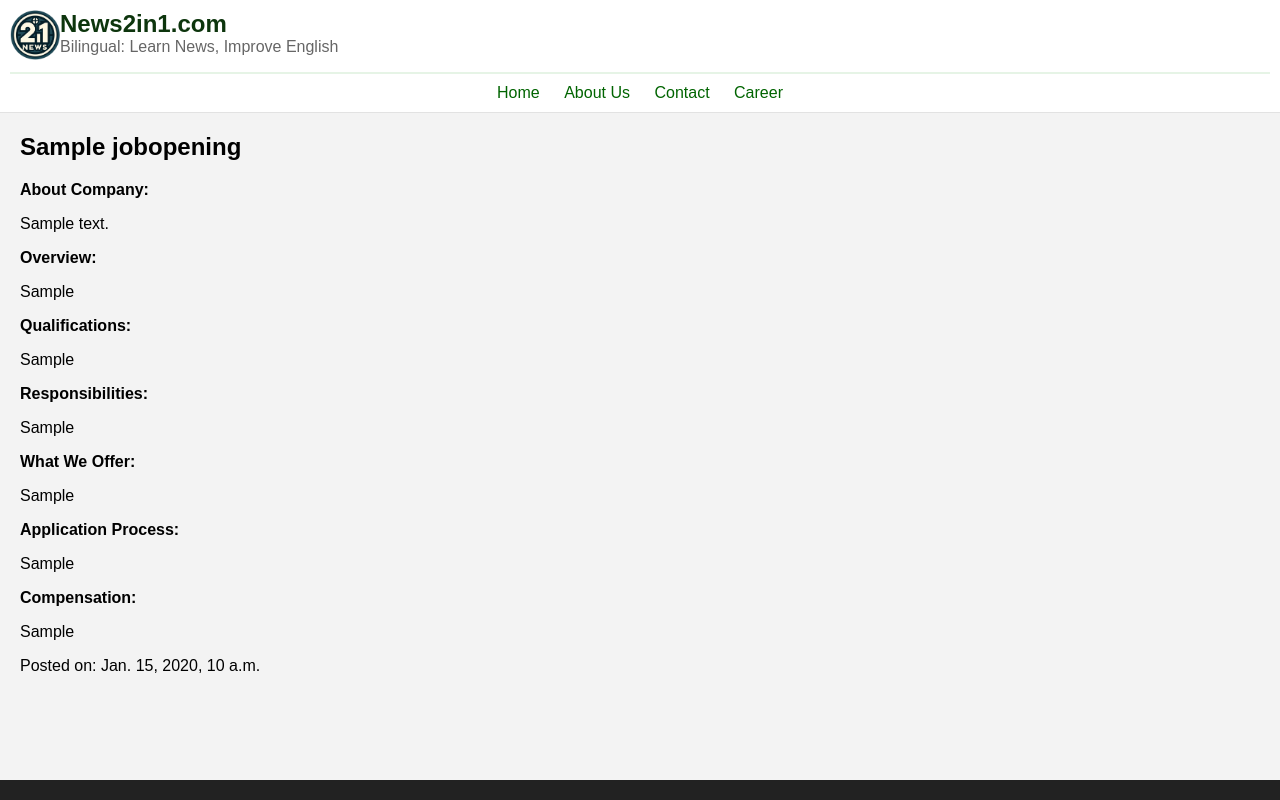
After one commit to ramkumar-as/news2in1, a Django app: a page that uses templates/base.html in a window 1280 px wide. The commit adds this page. Run offline with Django 5.2, Linux system fonts and the light colour scheme; tables that the repository leaves empty hold one stand-in row (values such as "Sample post").

Commit message:
job career

```diff
--- a/news/models.py
+++ b/news/models.py
@@ -29,6 +29,11 @@ VISIBILITY_CHOICES = [
     (PUBLIC, 'Public'),
     (DRAFT, 'Draft'),
 ]
+JOB_STATUS_CHOICES = [
+    ('OPEN', 'Open'),
+    ('CLOSED', 'Closed'),
+]
+
 def translate_content(content):
     api_key =settings.OPENAI_API_KEY
     client = OpenAI(api_key=api_key)
@@ -118,3 +123,29 @@ class LanguageArticleContent(models.Model):
 
     def __str__(self):
         return f"{self.text_translation}"
+
+class JobOpening(models.Model):
+
+    title = models.CharField(max_length=200)
+    location = models.CharField(max_length=100)
+    about_company = models.TextField()
+    position_overview = models.TextField()
+    key_responsibilities = models.TextField()
+    qualifications = models.TextField()
+    what_we_offer = models.TextField()
+    application_process = models.TextField()
+    compensation = models.CharField(max_length=200)
+    job_status = models.CharField(max_length=6, choices=JOB_STATUS_CHOICES, default='OPEN')
+    posted_date = models.DateTimeField(auto_now_add=True)
+    slug = models.SlugField(max_length=200, unique=True, blank=True)
+
+    def get_static_path(self):
+        return f"/career/{self.pk}/{self.slug}.html"
+
+    def save(self, *args, **kwargs):
+        if not self.slug:
+            self.slug = slugify(self.title)
+        super().save(*args, **kwargs)
+
+    def __str__(self):
+        return self.title
--- /dev/null
+++ b/news/templates/news/job_detail.html
@@ -0,0 +1,24 @@
+{% extends 'base.html' %}
+
+{% block content %}
+
+        <h2>{{ job.title }}</h2>
+        <p><strong>About Company:</strong></p>
+        <p>{{ job.about_company }}</p>
+        <p><strong>Overview:</strong></p>
+        <p>{{ job.position_overview }}</p>
+        <p><strong>Qualifications:</strong></p>
+        <p>{{ job.qualifications | linebreaksbr }}</p>
+        <p><strong>Responsibilities:</strong></p>
+        <p>{{ job.key_responsibilities | linebreaksbr }}</p>
+        <p><strong>What We Offer:</strong> </p>
+        <p>{{ job.what_we_offer | linebreaksbr}}</p>
+        <p><strong>Application Process:</strong></p>
+        <p>{{ job.application_process | linebreaksbr }}</p>
+        <p><strong>Compensation:</strong> </p>
+        <p>{{ job.compensation }}</p>
+
+        <p>Posted on: {{ job.posted_date }}</p>
+
+
+{% endblock %}
--- a/news/urls.py
+++ b/news/urls.py
@@ -1,12 +1,16 @@
 # Inside your app's urls.py file
 
 from django.urls import path
-from .views import about_us, article_detail, contact, home
+from .views import about_us, article_detail, contact
 from news import views
+
 
 urlpatterns = [
     path('about-us/', about_us, name='about_us'),
     path('contact/', contact, name='contact'),
+    path('career/', views.career_home, name='career_home'),
+    path('career/<int:jobid>/<slug:slug>.html', views.job_detail, name='job_detail'),
+
     path('', views.home, name='home'),
     path('<str:language>/', views.home, name='home_by_language'),  # Add this line
     # add path for language and visibility
--- a/news/views.py
+++ b/news/views.py
@@ -1,9 +1,6 @@
 # Inside your app's views.py file
-from django.http import Http404
-from django.shortcuts import render, get_object_or_404
-from .models import Article, LanguageArticle, LanguageArticleContent, ArticleContent
-from django.shortcuts import render, get_object_or_404
-from news.models import Article
+from django.shortcuts import redirect, render, get_object_or_404
+from .models import Article, JobOpening, LanguageArticle, LanguageArticleContent, ArticleContent
 
 def about_us(request):
     return render(request, 'news/about_us.html')
@@ -11,6 +8,15 @@ def about_us(request):
 def contact(request):
     return render(request, 'news/contact.html')
 
+def career_home(request):
+    job_openings = JobOpening.objects.filter(job_status='OPEN')
+    return render(request, 'news/career_home.html', {'job_openings': job_openings})
+
+def job_detail(request, jobid, slug):
+    if not slug:
+        return redirect('career_home')
+    job = get_object_or_404(JobOpening,id=jobid, slug=slug)
+    return render(request, 'news/job_detail.html', {'job': job})
 
 def home(request, language=None, visibility='public'):
     if language:
--- a/news2in1/settings.py
+++ b/news2in1/settings.py
@@ -25,7 +25,7 @@ BASE_DIR = Path(__file__).resolve().parent.parent
 SECRET_KEY = 'django-insecure-fkpzjl15f)&(@4=8##9if5)h1v7f0de7n%&=okbk)kq!qiw$@d'
 
 # SECURITY WARNING: don't run with debug turned on in production!
-DEBUG = False
+DEBUG = True
 
 ALLOWED_HOSTS = ['www.news2in1.com','127.0.0.1']
 
--- a/templates/base.html
+++ b/templates/base.html
@@ -38,6 +38,7 @@
             <li><a href="{% url 'home' %}">Home</a></li>
             <li><a href="{% url 'about_us' %}">About Us</a></li>
             <li><a href="{% url 'contact' %}">Contact</a></li>
+            <li><a href="{% url 'career_home' %}">Career</a></li>
             <!-- Additional links here -->
         </ul>
     </nav>
```
Also changed, not shown: news/admin.py (+8 -1 lines), news/templates/news/career_home.html (added, +27 -0 lines), news/migrations/0008_jobopening_alter_article_category_alter_article_slug.py (added), news/migrations/0009_alter_jobopening_compensation.py (added), news/migrations/0010_jobopening_slug.py (added).
